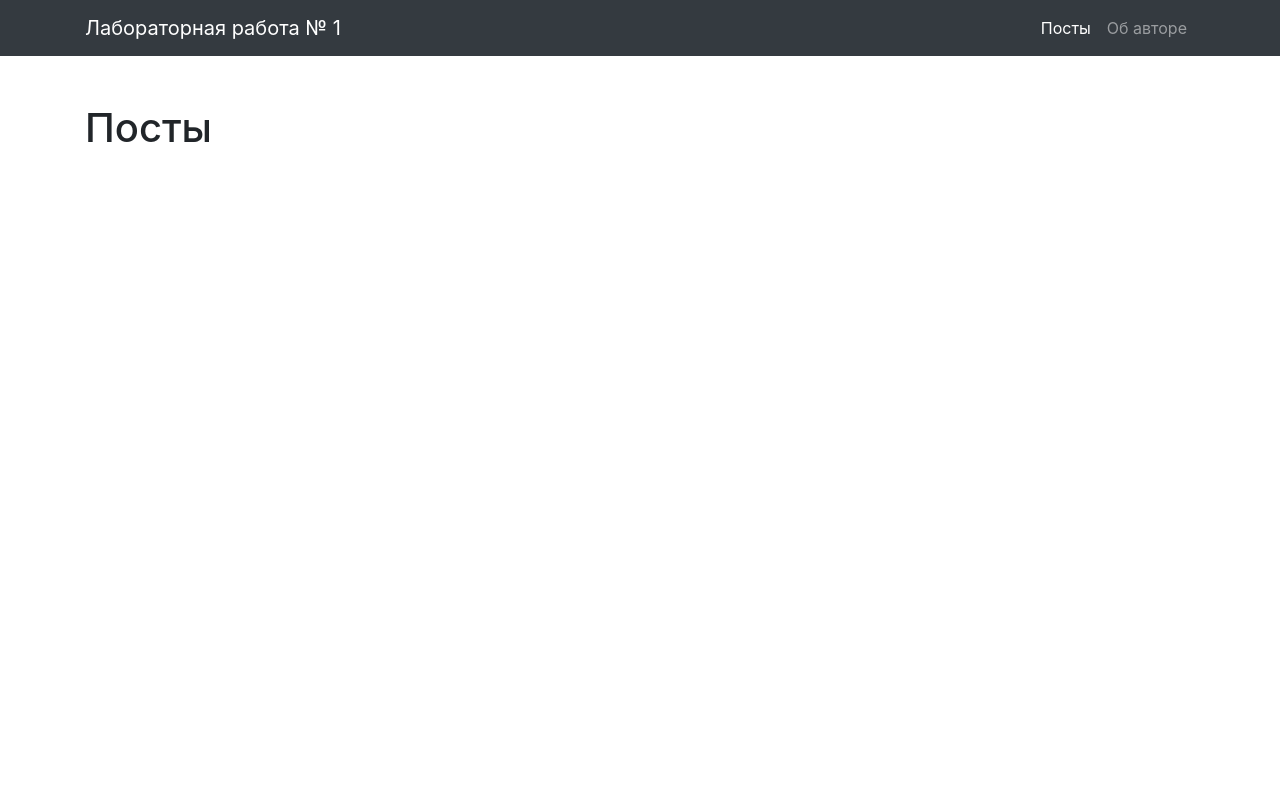
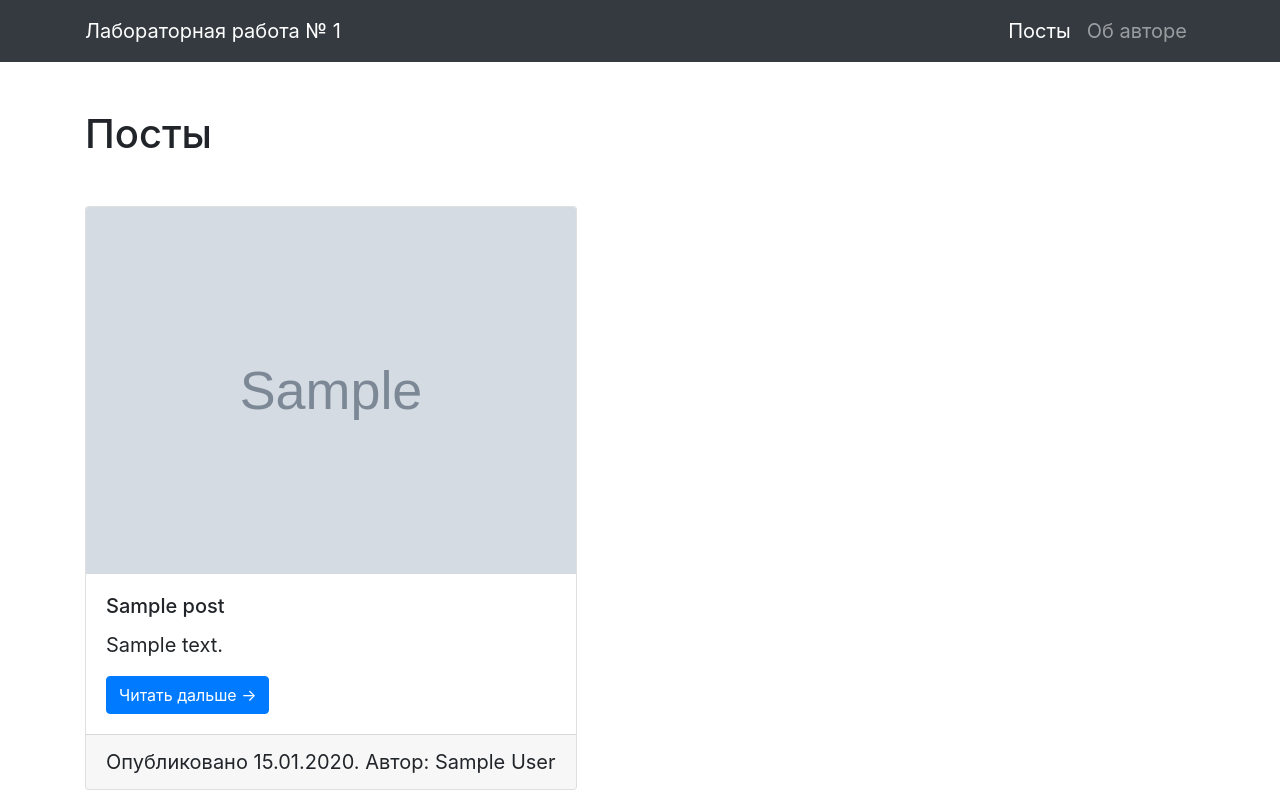
Before and after one commit to Steeler1337/WEB-DEV-2020-2, a Flask app: template lab1/app/templates/posts.html in a window 1280 px wide. Before the commit the page ends 142 px from the top, so only its background shows below. Run offline with Flask 2, Linux system fonts and the light colour scheme; the template is opened without the code that fills it: most values are stand-ins (such as "Sample title", 1, 10 or a date in 2020); grey boxes marked "Sample" are stand-in pictures.

Commit message:
lab1 template post.html

```diff
--- a/lab1/app/app.py
+++ b/lab1/app/app.py
@@ -1,17 +1,54 @@
+from random import randint
 from flask import Flask, render_template, url_for
+from faker import Faker
+
+fake=Faker()
 
 app = Flask(__name__)
 application = app
 
+images_ids = ['4jh3k5h4-fk4k-l8ly-gkks-f7gjs83nf83j',
+              'd8g88s3j-skak-33d1-d134-12vg4tqs5gs9',
+              'f83j3igi-rj4n-fn41-412s-2kfnqkfj2hr3',
+              '5k2k4n4k-5h31-gj48-skw4-3n4bnkb3l4b1',
+              '54j2k2hb-r314-5315-qrq1-53f04o2jtj1j']
+
+def generate_comments(replies=True):
+    comments=[]
+    for i in range (randint(1, 3)):
+        comment = {'author' : fake.name(), 'text' : fake.text()}
+        if replies:
+            comment['replies'] = generate_comments(replies=False)
+    return comments
+
+def generate_post(i):
+    return {
+        'title':'Заголовок поста',
+        'text': fake.paragraph(nb_sentences=100),
+        'author' : fake.name(),
+        'date': fake.date_time_between(start_date='-2y', end_date='now'),
+        'image_filename' : f'{images_ids[i]}.jpg',
+        'comments' : generate_comments()
+    }
+
+posts_list = [generate_post(i) for i in range(5) ]
+
 @app.route('/')
 def index():
-    msg = 'Hello'
-    return render_template('index.html', msg=msg) #передаём параметр msg и в качестве значения передадим значение этой переменной
+    return render_template('index.html')
 
 @app.route('/posts')
 def posts():
-    return render_template('posts.html')
+    title = 'Посты'
+    return render_template('posts.html', title=title, posts=posts_list)
+
+@app.route('/posts/<int:index>')
+def post(index):
+    p=posts_list[index]
+    return render_template('post.html', title=p['title'], post=p)
+
 
 @app.route('/about')
 def about():
-    return render_template('about.html')
+    title = 'Об авторе'
+    return render_template('about.html', title=title)
--- /dev/null
+++ b/lab1/app/static/main.js
@@ -0,0 +1,3 @@
+window.onload = function() {
+    //alert('Hello, world!');
+}
--- /dev/null
+++ b/lab1/app/static/styles.css
@@ -0,0 +1,34 @@
+* {
+    box-sizing: border-box;
+}
+
+body {
+    font-size: 20px;
+}
+.avatar {
+    max-width: 100%;
+}
+
+.comment {
+    border: 1px solid rgb(226, 226, 226);
+}
+
+.picture {
+    margin:auto;
+    display:block
+}
+
+.comment-sentence {
+    border-bottom: 1px solid rgb(219, 219, 219);
+    background-color: rgba(224, 224, 224, 0.253);
+    font-size: 25px;
+}
+
+.area-sector {
+    border:1px solid rgb(206, 206, 206);
+    width:100%;
+}
+
+.downground {
+    font-size: 25px;
+}
--- a/lab1/app/templates/base.html
+++ b/lab1/app/templates/base.html
@@ -7,8 +7,14 @@
 
             <!-- Bootstrap CSS -->
             <link rel="stylesheet" href="https://cdn.jsdelivr.net/npm/bootstrap@4.5.3/dist/css/bootstrap.min.css" integrity="sha384-TX8t27EcRE3e/ihU7zmQxVncDAy5uIKz4rEkgIXeMed4M0jlfIDPvg6uqKI2xXr2" crossorigin="anonymous">
-
-            <title>Hello, world!</title>
+            <link rel='stylesheet' href="{{ url_for('static', filename='styles.css') }}">
+            <title>
+                {% if title %}
+                    {{title}}
+                {% else %}
+                    Лабораторная работа №1
+                {% endif %}
+            </title>
         </head>
         <body>
             <nav class="navbar navbar-expand-sm navbar-dark bg-dark">
@@ -41,7 +47,7 @@
             <!-- Option 1: jQuery and Bootstrap Bundle (includes Popper) -->
             <script src="https://code.jquery.com/jquery-3.5.1.slim.min.js" integrity="sha384-DfXdz2htPH0lsSSs5nCTpuj/zy4C+OGpamoFVy38MVBnE+IbbVYUew+OrCXaRkfj" crossorigin="anonymous"></script>
             <script src="https://cdn.jsdelivr.net/npm/bootstrap@4.5.3/dist/js/bootstrap.bundle.min.js" integrity="sha384-ho+j7jyWK8fNQe+A12Hb8AhRq26LrZ/JpcUGGOn+Y7RsweNrtN/tE3MoK7ZeZDyx" crossorigin="anonymous"></script>
-
+            <script src="{{ url_for('static', filename='main.js') }}"></script>
             <!-- Option 2: jQuery, Popper.js, and Bootstrap JS
             <script src="https://code.jquery.com/jquery-3.5.1.slim.min.js" integrity="sha384-DfXdz2htPH0lsSSs5nCTpuj/zy4C+OGpamoFVy38MVBnE+IbbVYUew+OrCXaRkfj" crossorigin="anonymous"></script>
             <script src="https://cdn.jsdelivr.net/npm/popper.js@1.16.1/dist/umd/popper.min.js" integrity="sha384-9/reFTGAW83EW2RDu2S0VKaIzap3H66lZH81PoYlFhbGU+6BZp6G7niu735Sk7lN" crossorigin="anonymous"></script>
--- a/lab1/app/templates/index.html
+++ b/lab1/app/templates/index.html
@@ -1,5 +1,6 @@
 {% extends 'base.html' %}
 
 {% block content %}
-    <h1>{{ msg }}</h1>
+    <h1>Лабораторная работа №1</h1>
+    {{ '<input type="text">' | safe }}
 {% endblock %}
--- a/lab1/app/templates/posts.html
+++ b/lab1/app/templates/posts.html
@@ -1,5 +1,25 @@
 {% extends 'base.html' %}
 
 {% block content %}
-    <h1>Посты</h1>
+    <h1 class = 'my-5'>Посты</h1>
+    <div class="row">
+        {% for post in posts %}
+        <div class="col-md-6 d-flex">
+            <div class="card mb-3">
+                <img class="card-img-top" src="{{ url_for('static', filename='images/' ~ post.image_filename) }}" alt="Card image cap">
+                <div class="card-body">
+                  <h5 class="card-title">{{ post.title }}</h5>
+                  <p class="card-text">
+                      {{ post.text | truncate(100)}}
+                  </p>
+                  <a href="{{ url_for('post', index=loop.index0) }}" class="btn btn-primary">Читать дальше &rarr;</a>
+                </div>
+                <div class="card-footer">
+                    Опубликовано {{ post .date.strftime('%d.%m.%Y')}}.
+                    Автор: {{ post.author }}
+                </div>
+              </div>
+        </div>
+        {% endfor %}
+    </div>
 {% endblock %}
```
Also changed, not shown: lab1/app/templates/about.html (+16 -1 lines), lab1/app/templates/post.html (added, +58 -0 lines), lab1/app/static/images/4jh3k5h4-fk4k-l8ly-gkks-f7gjs83nf83j.jpg (added), lab1/app/static/images/54j2k2hb-r314-5315-qrq1-53f04o2jtj1j.jpg (added), lab1/app/static/images/5k2k4n4k-5h31-gj48-skw4-3n4bnkb3l4b1.jpg (added), lab1/app/static/images/avatar.jpg (added), lab1/app/static/images/d8g88s3j-skak-33d1-d134-12vg4tqs5gs9.jpg (added), lab1/app/static/images/f83j3igi-rj4n-fn41-412s-2kfnqkfj2hr3.jpg (added), lab1/app/static/images/round.png (added).
